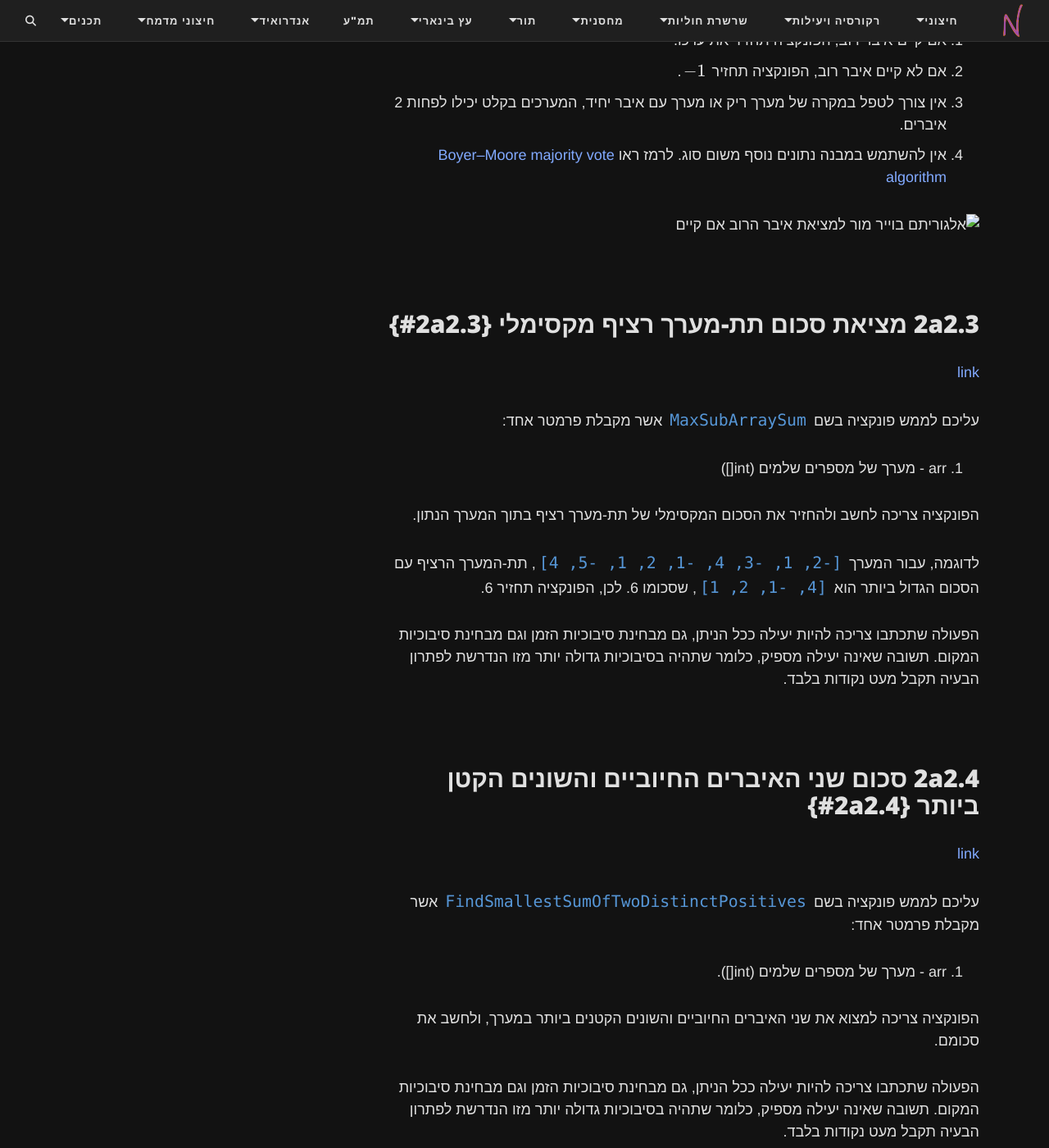
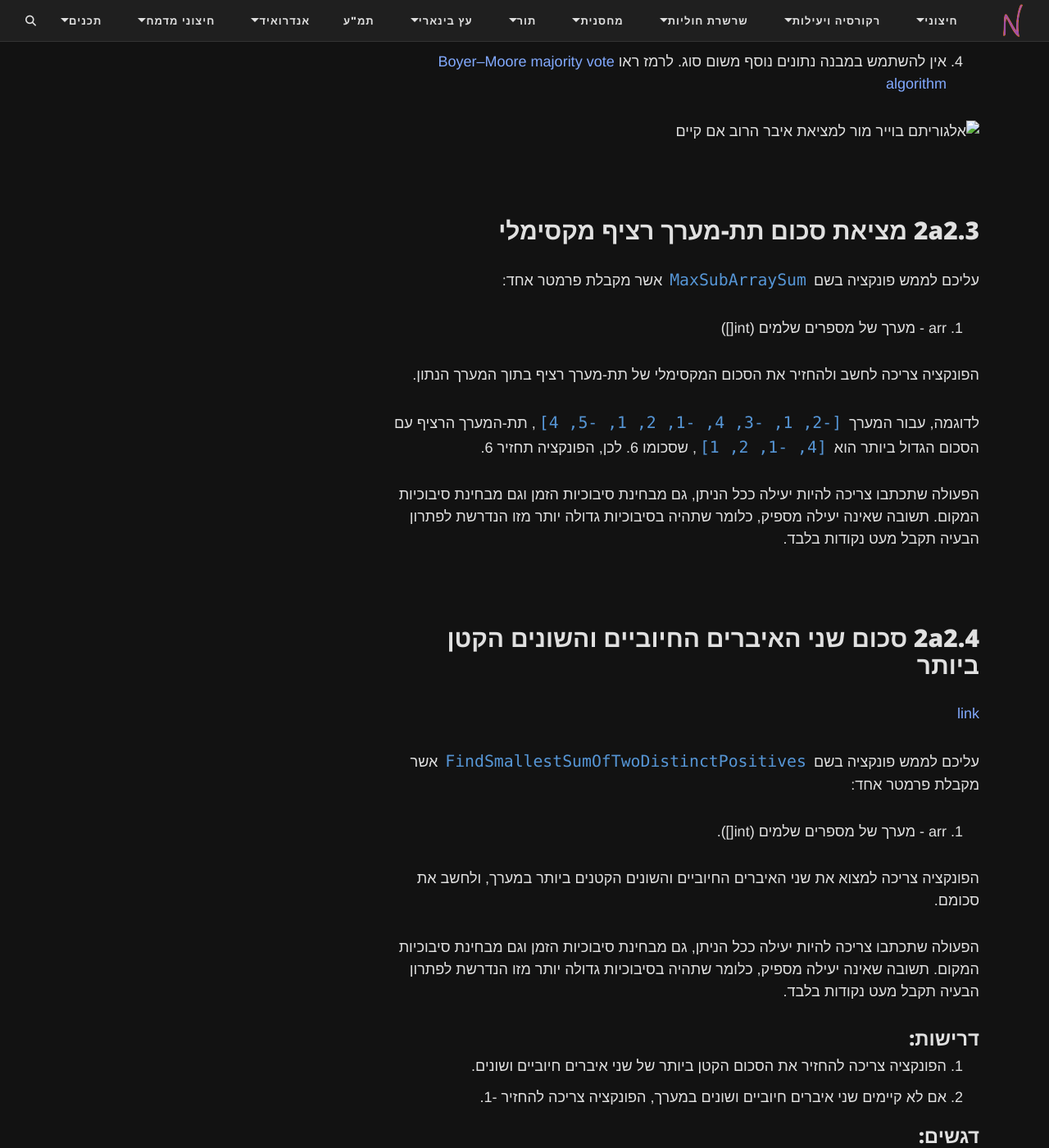
Before and after one commit to 3strategy/BeautifulMivney, a Jekyll site: the page built from cst/2complexity/Ex2.2complexity.lessEasy.md, in a window 1280 px wide and 1400 px high, scrolled down 1921 px. Shown: the whole window at 82% size. Built offline with Jekyll 4.4.1, drawn with Linux system fonts in a browser that asks for light colours; formulas are drawn with MathJax 3; comment, search, counter and statistics services are not loaded; some of the changed text lies outside the part shown.

Commit message:
trying to fix the links from Chapter2 to Ex21.1, Ex2.2

````diff
--- a/cst/2complexity/Ex2.2complexity.lessEasy.md
+++ b/cst/2complexity/Ex2.2complexity.lessEasy.md
@@ -12,8 +12,9 @@
 
 
 
-## 2a2.1 הדפסת איברים כפולים במערך {#2a2.1}
-[link](https://stacks.co.il/console/classroom/cE8hnVaSTt/assignment/cE8hnVaSTt-csharp-gf43iOt4Orku/csharp-rlPsZVJFbmjoTWd)
+## 2a2.1 הדפסת איברים כפולים במערך {#id2a2.1}
+
+<!-- [link](https://stacks.co.il/console/classroom/cE8hnVaSTt/assignment/cE8hnVaSTt-csharp-gf43iOt4Orku/csharp-rlPsZVJFbmjoTWd) -->
 
 עליכם לממש פונקציה בשם `PrintDuplicates` אשר מקבלת פרמטר אחד:
 
@@ -44,8 +45,9 @@
 ```
 
 
-## 2a2.2 מציאת איבר הרוב במערך {#2a2.2}
-[link](https://stacks.co.il/console/classroom/cE8hnVaSTt/assignment/cE8hnVaSTt-csharp-gf43iOt4Orku/csharp-Kugio0y1OR9d9J2)
+## 2a2.2 מציאת איבר הרוב במערך {#id2a2.2}
+
+<!-- [link](https://stacks.co.il/console/classroom/cE8hnVaSTt/assignment/cE8hnVaSTt-csharp-gf43iOt4Orku/csharp-Kugio0y1OR9d9J2) -->
 
 
 עליכם לממש פונקציה בשם `FindMajorityElement` אשר מקבלת פרמטר אחד:
@@ -69,8 +71,9 @@
 
 
 
-## 2a2.3 מציאת סכום תת-מערך רציף מקסימלי {#2a2.3}
-[link](https://stacks.co.il/console/classroom/cE8hnVaSTt/assignment/cE8hnVaSTt-csharp-gf43iOt4Orku/csharp-7faKgxthRqLKFrC)
+## 2a2.3 מציאת סכום תת-מערך רציף מקסימלי {#id2a2.3}
+
+<!-- [link](https://stacks.co.il/console/classroom/cE8hnVaSTt/assignment/cE8hnVaSTt-csharp-gf43iOt4Orku/csharp-7faKgxthRqLKFrC) -->
 
 עליכם לממש פונקציה בשם `MaxSubArraySum` אשר מקבלת פרמטר אחד:
 
@@ -86,7 +89,7 @@
 
 
 
-## 2a2.4 סכום שני האיברים החיוביים והשונים הקטן ביותר {#2a2.4}
+## 2a2.4 סכום שני האיברים החיוביים והשונים הקטן ביותר {#id2a24}
 [link](https://stacks.co.il/console/classroom/cE8hnVaSTt/assignment/cE8hnVaSTt-csharp-gf43iOt4Orku/csharp-rrGy2ya7SpkGaLP)
 
 עליכם לממש פונקציה בשם `FindSmallestSumOfTwoDistinctPositives` אשר מקבלת פרמטר אחד:
````
Also changed, not shown: cst/2complexity/Ex2.1complexity.easy.md (+2 -2 lines), cst/chapters/Chapter2.md (+2 -2 lines).
